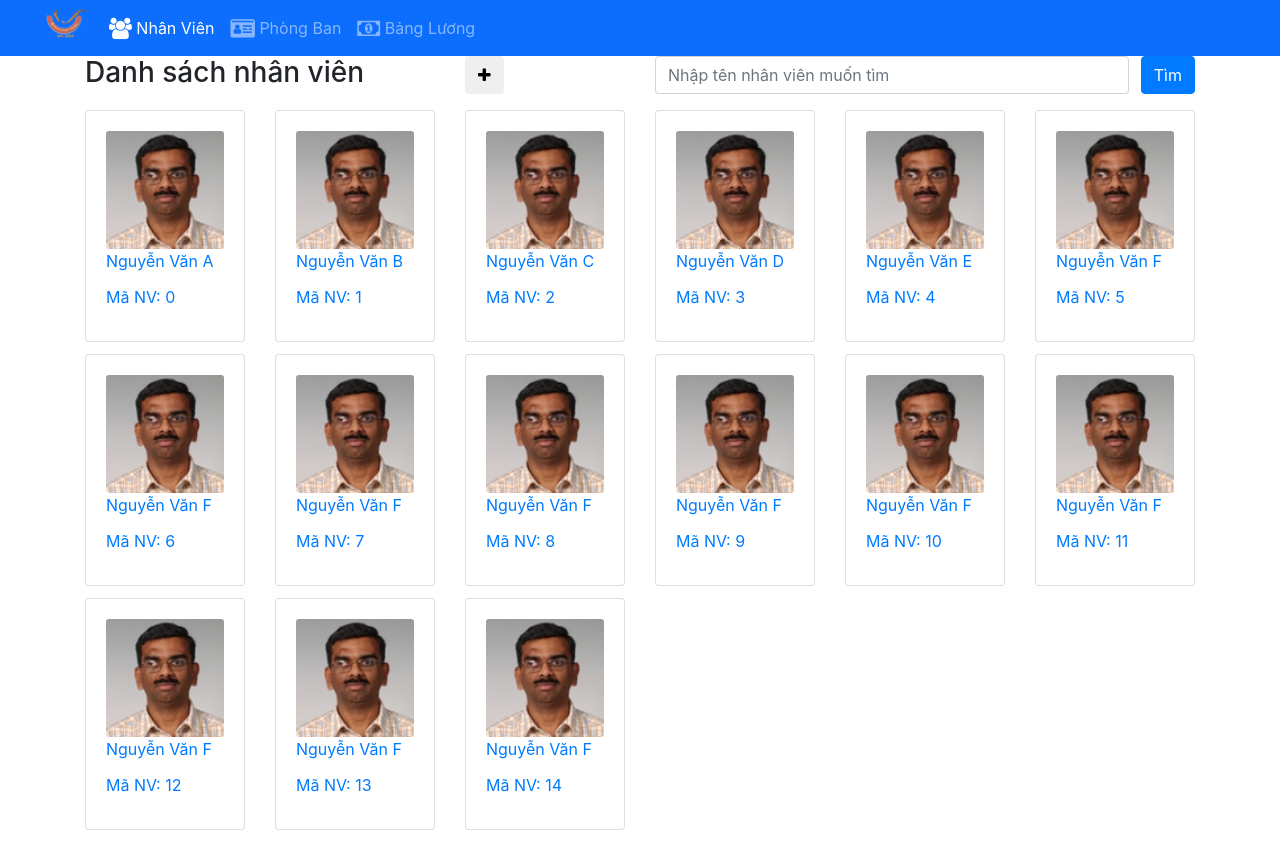
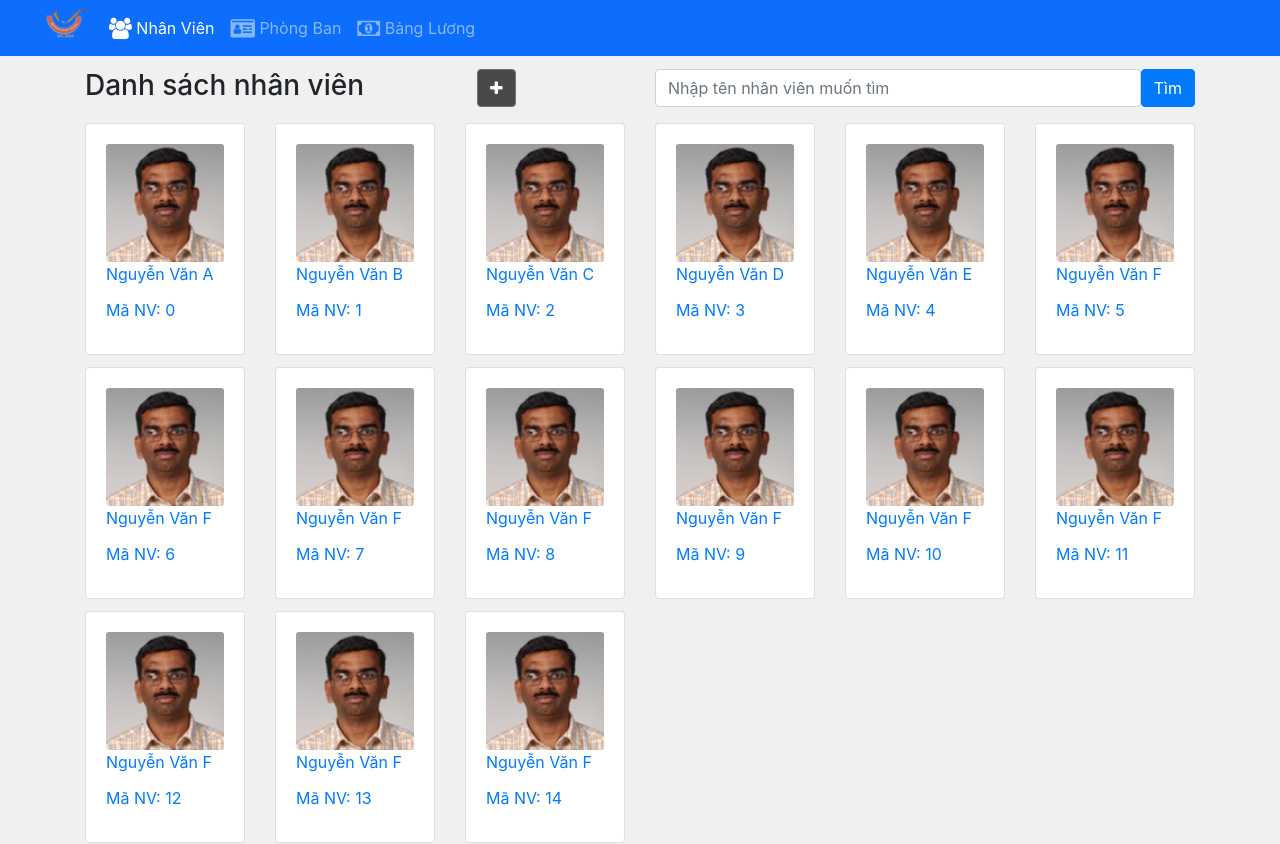
Before and after one commit to doanvanmy2302/funixreactjsasmlab, a React (Create React App) app: page /staffs in a window 1280 px wide. Shown: the top 844 px of the page. Built offline with nearby package versions, Linux system fonts and the light colour scheme.

Commit message:
update app.css

```diff
--- a/src/App.css
+++ b/src/App.css
@@ -2,7 +2,9 @@
   background-color: #0d6efd;
   display: flex;
 }
-
+body {
+  background-color:rgb(240, 240, 240)
+}
 .collapse.navbar-collapse {
   margin-left: 14px;
 }
@@ -31,6 +33,10 @@
 .nav-link:hover {
   color: #fff !important;
 }
+.Dept01:hover {
+  color: pink !important;
+  background-color: rgb(236, 236, 236)
+}
 .row-content {
   margin: 0px auto;
   padding: 50px 0px 50px 0px;
@@ -40,18 +46,13 @@
 .form {
   display: flex;
 }
-/* .container-content{
+ .container-content{
   padding-top:1%;
-} */
+}
 .add.form-group {
   margin: 0.9rem 0 0 5.5rem;
 }
-button.search.btn.btn-primary {
-  margin-left: 12px;
-}
-button.btn.btn-danger {
-  width: 52px;
-}
+
 
 .footer {
   background-color: #04c8ee;
@@ -62,7 +63,9 @@ button.btn.btn-danger {
   padding: 70px 30px 70px 30px;
   margin: 0px auto;
 }
-
+.button_AddStaff{
+  background-color: rgb(75, 72, 72)
+}
 .sideBar {
   display: flex;
 }
--- a/src/StaffList/AddStaffComponent.js
+++ b/src/StaffList/AddStaffComponent.js
@@ -319,7 +319,7 @@ class AddStaff extends Component {
           </ModalBody>
         </Modal>
         <FormGroup className="add ">
-          <Button color="Secondary" onClick={this.toggleModal}>
+          <Button className="button_AddStaff"onClick={this.toggleModal}>
             <span className="fa fa-plus" ></span>
           </Button>
         </FormGroup>
```
